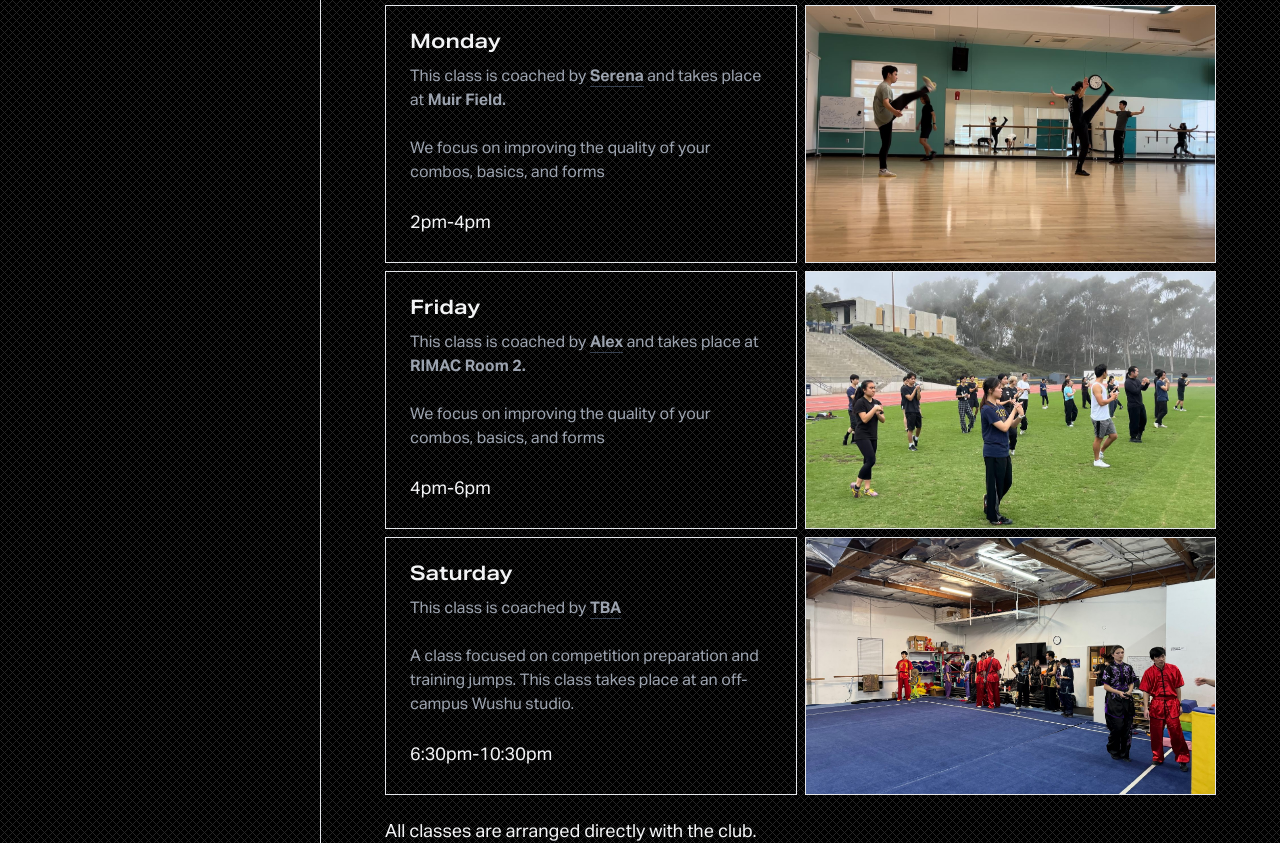
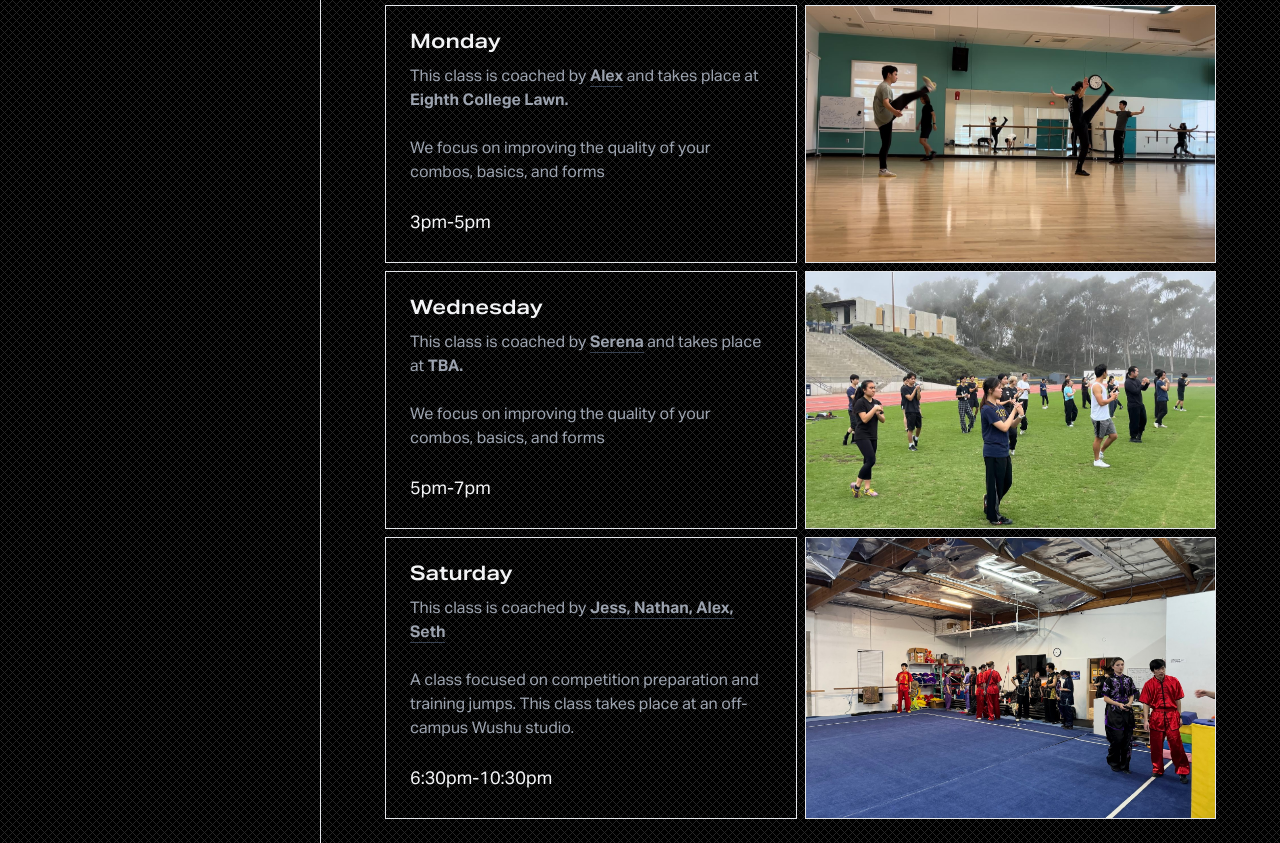
Before and after one commit to ucsdwushu/ucsdwushu.github.io, a Gatsby site: page /class in a window 1280 px wide. Shown: the part 830-1673 px from the top of the page. Built offline with nearby package versions, Linux system fonts and the light colour scheme; Gatsby itself is replaced by a stand-in of ours.

Commit message:
updated class schedule for spring

```diff
--- a/package.json
+++ b/package.json
@@ -5,7 +5,7 @@
     "version": "0.1.0",
     "author": "David Cao <david@cao.sh>",
     "dependencies": {
-        "gatsby": "^5.14.1",
+        "gatsby": "^5.14.2",
         "gatsby-background-image": "^1.6.0",
         "gatsby-cli": "^5.14.0",
         "gatsby-image": "^3.11.0",
--- a/src/pages/class.js
+++ b/src/pages/class.js
@@ -75,19 +75,19 @@ const IndexPage = () => {
                             {/*monday class*/}
               <div className="border-solid py-6 pl-6 pr-8" style={{ borderWidth: "1px" }}>
                 <h1 className="text-xl pb-2" style={{ fontVariationSettings: "'wdth' 125, 'wght' 600" }}>Monday</h1>
-                <p className="pb-6 text-gray-400">This class is coached by <strong><Link to="/cabinet" className="border-b border-gray-700 hover:border-gray-100">Serena</Link></strong> and takes place at <strong>Muir Field.</strong></p>
+                <p className="pb-6 text-gray-400">This class is coached by <strong><Link to="/cabinet" className="border-b border-gray-700 hover:border-gray-100">Alex</Link></strong> and takes place at <strong>Eighth College Lawn.</strong></p>
                 <p className="pb-6 text-gray-400">We focus on improving the quality of your combos, basics, and forms </p>
-                <p className="text-lg">2pm-4pm</p>
+                <p className="text-lg">3pm-5pm</p>
               </div>
               <BackgroundImage className="border-solid py-6 pl-6 pr-8" style={{ borderWidth: "1px" }} fluid={data.rimac.childImageSharp.fluid}>
                 <h1 className="text-xl pb-2" style={{ fontVariationSettings: "'wdth' 125, 'wght' 600" }}></h1>
               </BackgroundImage>
-                            {/*friday class*/}
+                            {/*wednesday class*/}
               <div className="border-solid py-6 pl-6 pr-8" style={{ borderWidth: "1px" }}>
-                <h1 className="text-xl pb-2" style={{ fontVariationSettings: "'wdth' 125, 'wght' 600" }}>Friday</h1>
-                <p className="pb-6 text-gray-400">This class is coached by <strong><Link to="/cabinet" className="border-b border-gray-700 hover:border-gray-100">Alex</Link></strong> and takes place at <strong>RIMAC Room 2.</strong></p>
+                <h1 className="text-xl pb-2" style={{ fontVariationSettings: "'wdth' 125, 'wght' 600" }}>Wednesday</h1>
+                <p className="pb-6 text-gray-400">This class is coached by <strong><Link to="/cabinet" className="border-b border-gray-700 hover:border-gray-100">Serena</Link></strong> and takes place at <strong>TBA.</strong></p>
                 <p className="pb-6 text-gray-400">We focus on improving the quality of your combos, basics, and forms</p>
-                <p className="text-lg">4pm-6pm</p>
+                <p className="text-lg">5pm-7pm</p>
               </div>
               <BackgroundImage className="border-solid py-6 pl-6 pr-8" style={{ borderWidth: "1px" }} fluid={data.track2.childImageSharp.fluid}>
                 <h1 className="text-xl pb-2" style={{ fontVariationSettings: "'wdth' 125, 'wght' 600" }}></h1>
@@ -95,7 +95,7 @@ const IndexPage = () => {
 {/*saturday class*/}
               <div className="border-solid py-6 pl-6 pr-8" style={{ borderWidth: "1px" }}>
                 <h1 className="text-xl pb-2" style={{ fontVariationSettings: "'wdth' 125, 'wght' 600" }}>Saturday</h1>
-                <p className="pb-6 text-gray-400">This class is coached by <strong><Link to="/cabinet" className="border-b border-gray-700 hover:border-gray-100">TBA</Link></strong></p>
+                <p className="pb-6 text-gray-400">This class is coached by <strong><Link to="/cabinet" className="border-b border-gray-700 hover:border-gray-100">Jess, Nathan, Alex, Seth</Link></strong></p>
                 <p className="pb-6 text-gray-400">A class focused on competition preparation and training jumps. This class takes place at an off-campus Wushu studio.</p>
                 <p className="text-lg">6:30pm-10:30pm</p>
               </div>
```
Also changed, not shown: 2 other files.
